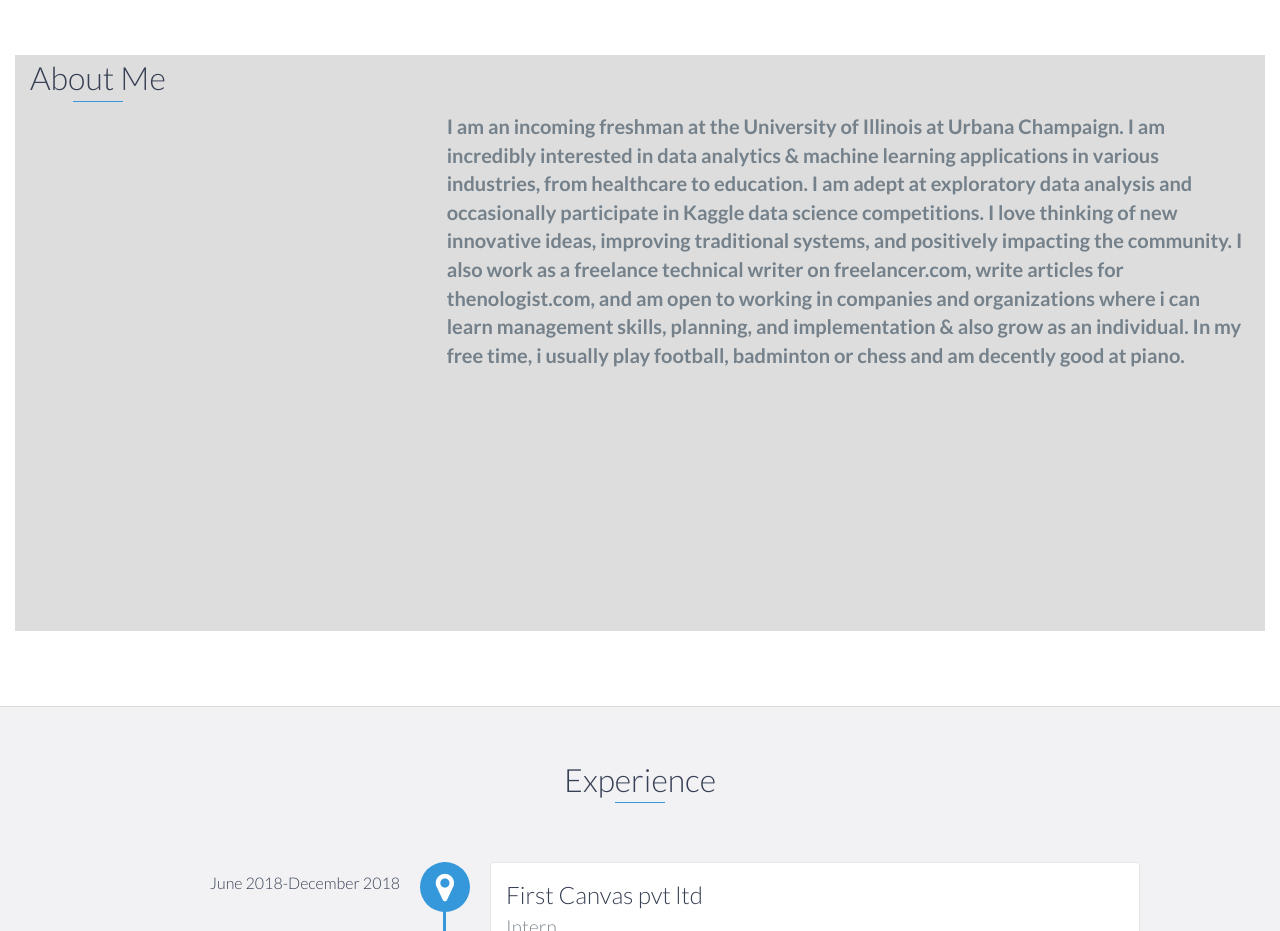
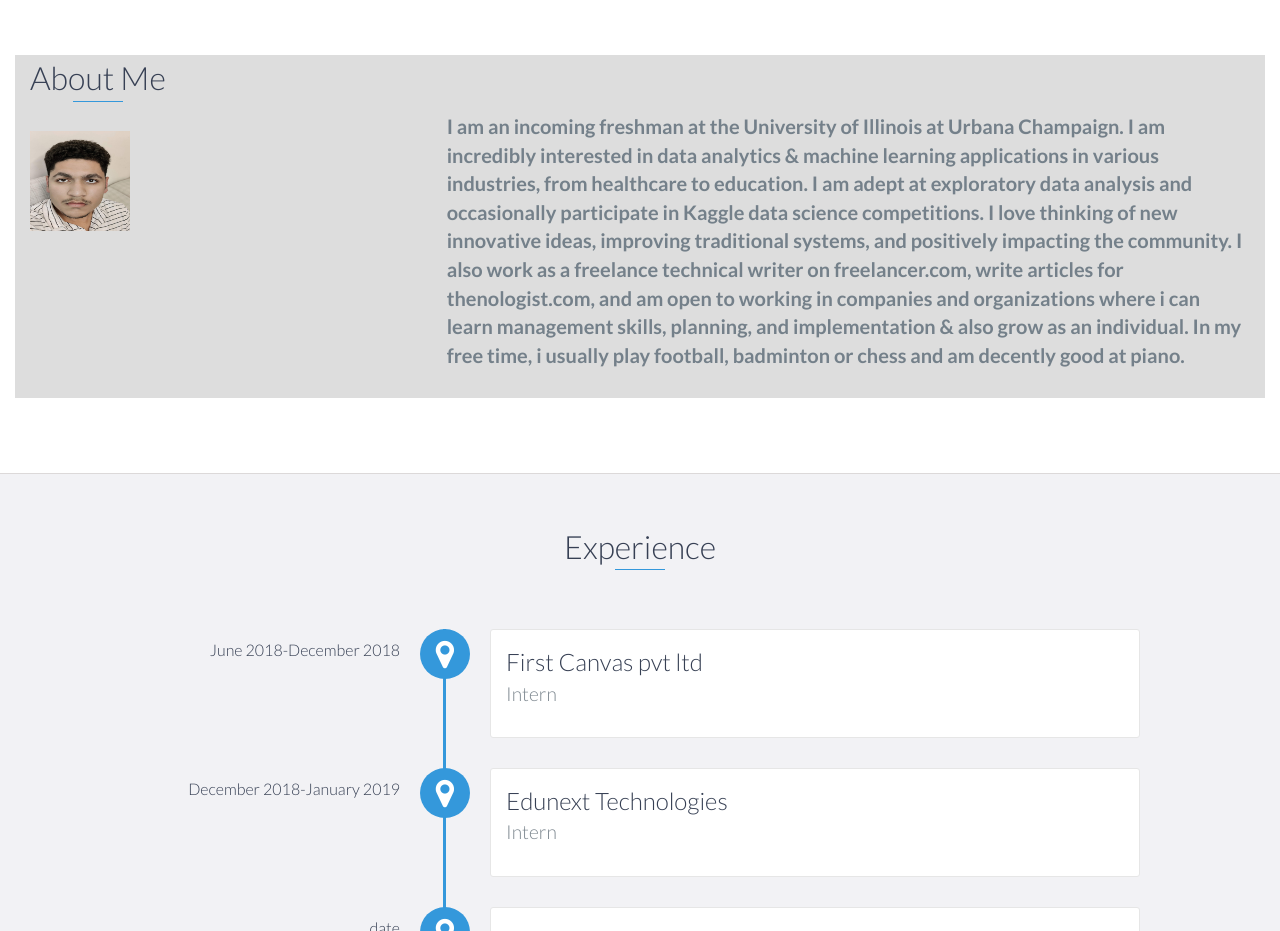
Before and after one commit to AyushSharma173/My_Portfolio, a website: page index.html in a window 1280 px wide. Shown: the part 820-1751 px from the top of the page. Drawn offline with nearby package versions, Linux system fonts and the light colour scheme.

Commit message:
Update styles.css

```diff
--- a/css/styles.css
+++ b/css/styles.css
@@ -41,7 +41,6 @@
   color: black;
 }
 .me{
-  height: 200px;
-  width:200px;
-  padding-top:500px;
+  height: 100px;
+  width: 100px;
 }
```
